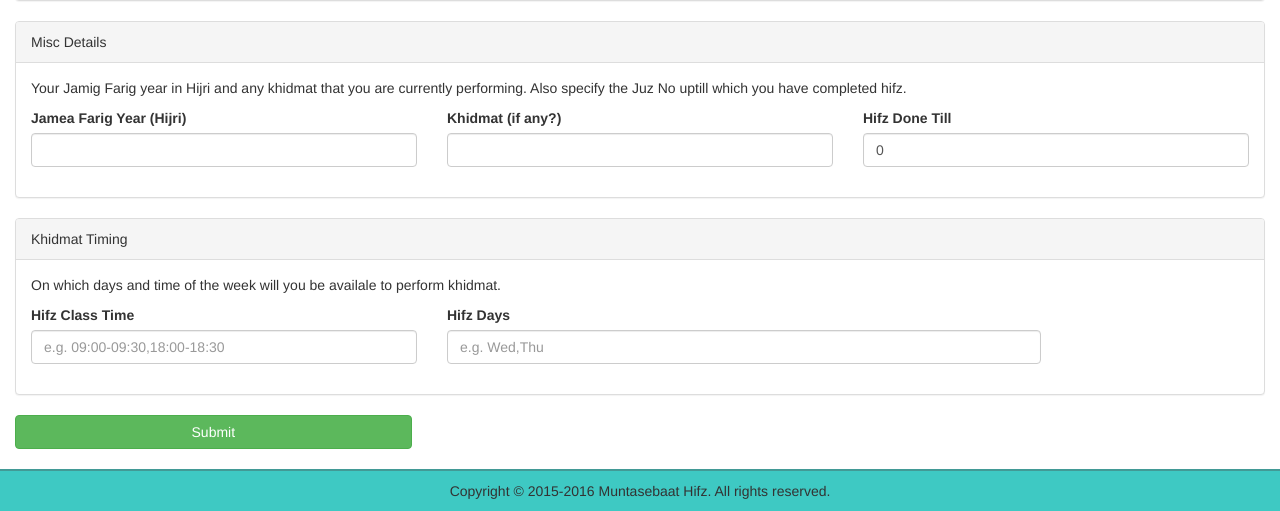
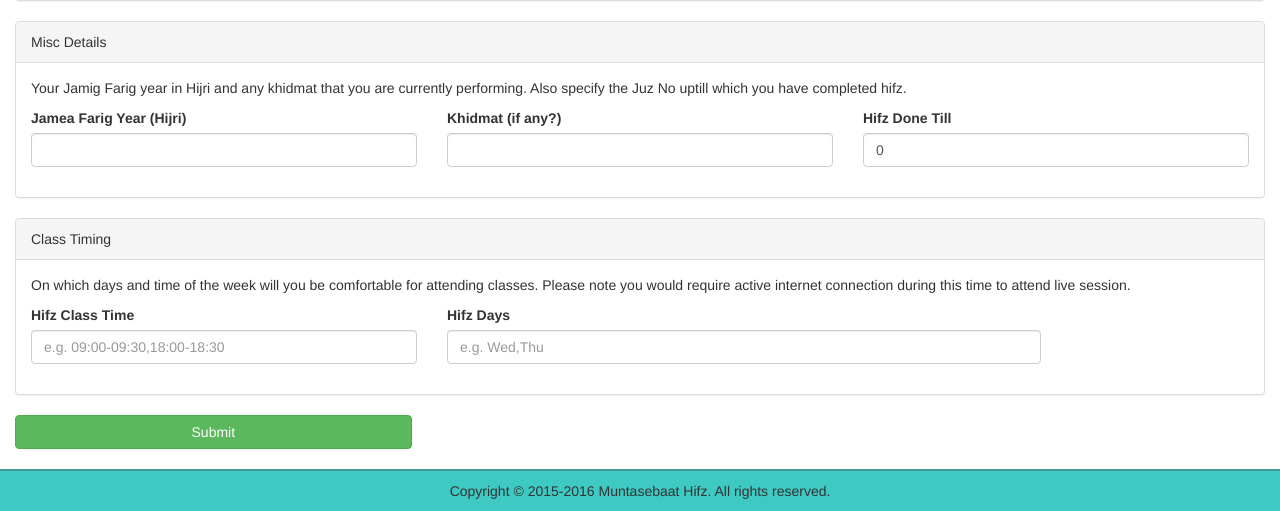
Before and after one commit to mohdj/schedulerapp, a PHP site: page /app/studentregistration.php in a window 1280 px wide. Shown: the part 648-1159 px from the top of the page. Run offline with PHP 8.4, Linux system fonts and the light colour scheme; a stand-in replaces the project's code that opens the database connection.

Commit message:
minor typo change to student-reg page

```diff
--- a/app/studentregistration.php
+++ b/app/studentregistration.php
@@ -174,10 +174,10 @@ if($_POST)
     </div>
 
 
-    <div class="panel panel-default"><div class="panel-heading">Khidmat Timing</div>
+    <div class="panel panel-default"><div class="panel-heading">Class Timing</div>
       <div class="panel-body">
         <p>
-          On which days and time of the week will you be availale to perform khidmat.
+          On which days and time of the week will you be comfortable for attending classes. Please note you would require active internet connection during this time to attend live session.
         </p>
         <div class="row">
           <div class="col-md-4 col-sm-12">
```
